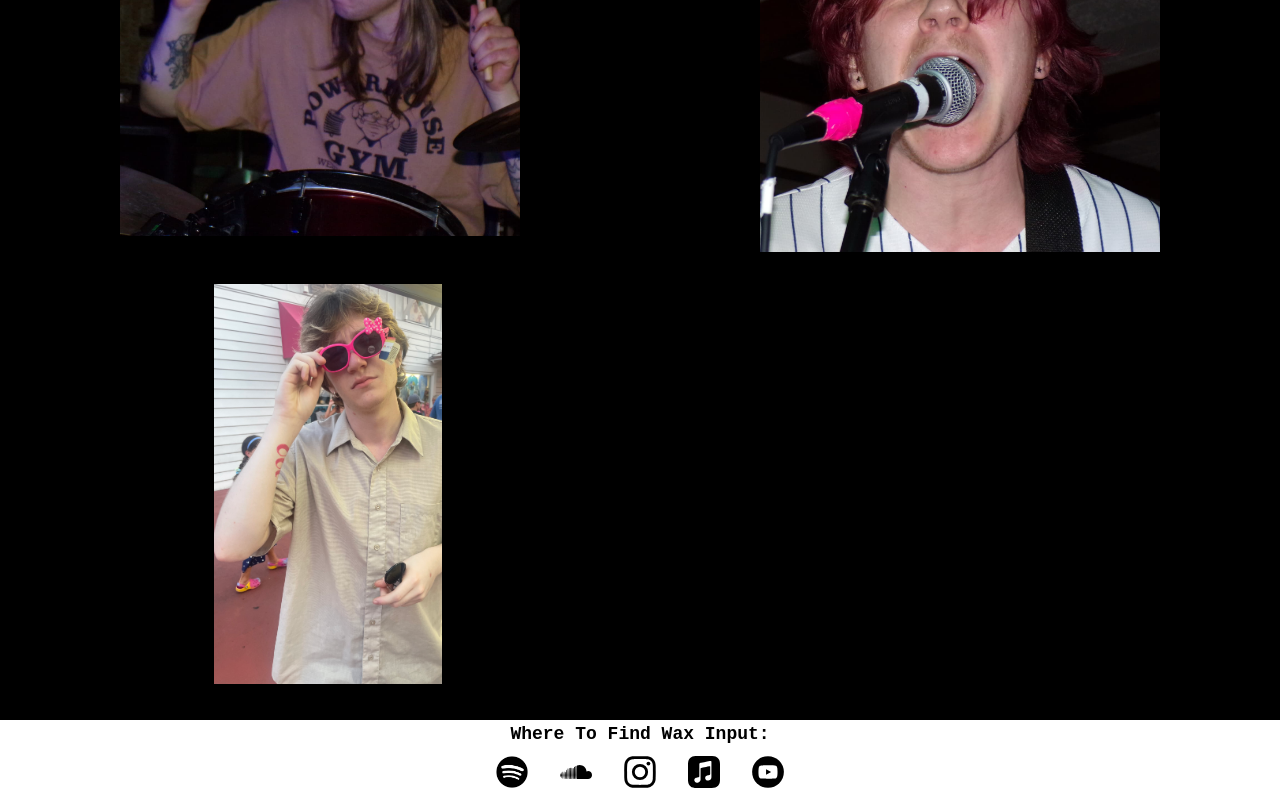
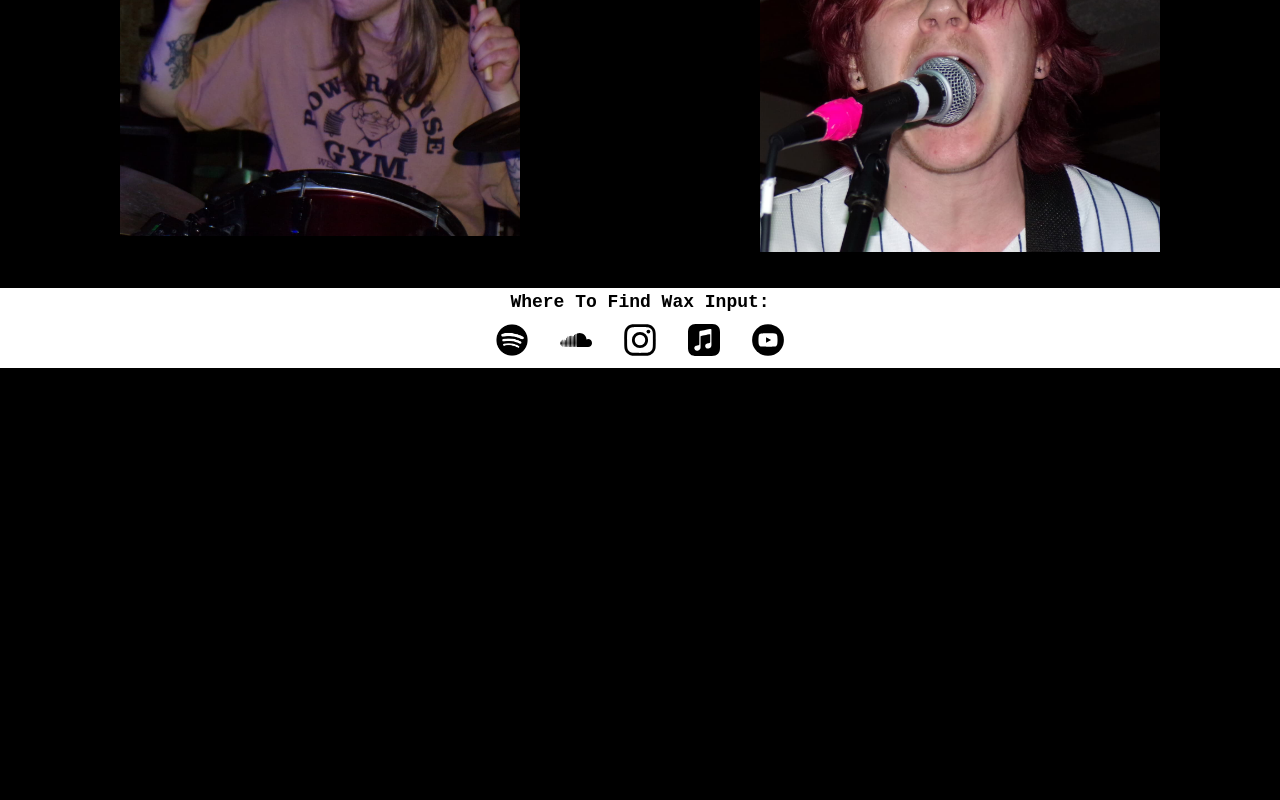
Before and after one commit to KyleAlme/wax-input-website, a React (Vite) app: page /gallery in a window 1280 px wide. Shown: the part 1436-2236 px from the top of the page. After the commit the page ends 1804 px from the top, so only its background shows below. Built offline with nearby package versions, Linux system fonts and the light colour scheme.

Commit message:
refactor: move image from gallery to merch

```diff
--- a/src/pages/gallery.jsx
+++ b/src/pages/gallery.jsx
@@ -1,7 +1,6 @@
 import '../index.css';
 import SeanKen2 from '../../public/SeanKen2.jpg'
 import ColinDis2 from '../../public/ColinDis2.jpg'
-import ColinDis3 from '../../public/ColinDis3.jpg'
 
 function Gallery() {
 
@@ -47,12 +46,6 @@ function Gallery() {
             </div>
         </div>
 
-        <div className="flex flex-col md:flex-row">
-            <div className="w-[100%] md:w-[50%] h-[50vh] flex justify-center my-4 md:mx-2">
-                <img src={ColinDis3} className="object-contain"></img>
-            </div>
-        </div>
-
         <div className="h-[10vh] flex flex-col bg-white w-full mt-5">
             <p className="bg-inherit text-black font-black text-lg text-center">Where To Find Wax Input:</p>
             <div className="bg-inherit flex justify-center gap-x-8 py-2">
--- a/src/pages/merch.jsx
+++ b/src/pages/merch.jsx
@@ -3,6 +3,7 @@ import CustomHeader from '../Header.jsx';
 import DitAtWar from '../../public/DitAtWar.jpg'
 import BandPhoto2 from '../../public/BandPhoto2.jpg'
 import DitSnap from '../../public/DitSnap.jpg'
+import ColinDis3 from '../../public/ColinDis3.jpg'
 
 function MerchPage() {
 
@@ -20,6 +21,9 @@ function MerchPage() {
             </div>
             <div className="flex max-h-[75vh] w-[70%] mx-auto mt-8 mb-8">
                 <img src={DitSnap} alt="Dit Pic"className="object-contain w-full"></img>
+            </div>
+            <div className="flex max-h-[75vh] w-[70%] mx-auto mt-8 mb-8">
+                <img src={ColinDis3} alt="Dit Pic" className="object-contain w-full"></img>
             </div>
 
         <div className="h-[10vh] flex flex-col bg-white w-full mt-5">
```
